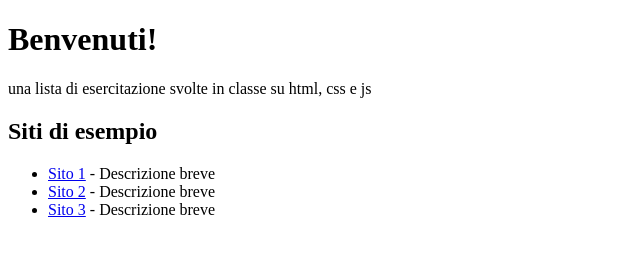
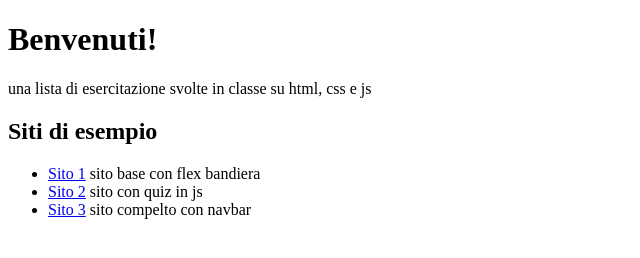
Before and after one commit to professorCrispoltoni/SpiegazioniSitiWeb, a plain HTML site: page index.html in a window 1280 px wide. Shown: the whole page, without its empty margins (0-640 px from the left). Drawn offline with Linux system fonts and the light colour scheme.

Commit message:
Update index.html

```diff
--- a/index.html
+++ b/index.html
@@ -10,9 +10,9 @@
 
     <h2>Siti di esempio</h2>
     <ul>
-        <li><a href="https://professorcrispoltoni.github.io/SpiegazioniSitiWeb/esercitazione%20di%20base%20mario%20rossi/">Sito 1</a> - Descrizione breve</li>
-        <li><a href="https://professorcrispoltoni.github.io/SpiegazioniSitiWeb/esercitazione%20quiz%20basket">Sito 2</a> - Descrizione breve</li>
-        <li><a href="https://professorcrispoltoni.github.io/SpiegazioniSitiWeb/esercitazione%20sito%20kobe/">Sito 3</a> - Descrizione breve</li>
+        <li><a href="https://professorcrispoltoni.github.io/SpiegazioniSitiWeb/esercitazione%20di%20base%20mario%20rossi/">Sito 1</a> sito base con flex bandiera</li>
+        <li><a href="https://professorcrispoltoni.github.io/SpiegazioniSitiWeb/esercitazione%20quiz%20basket/">Sito 2</a> sito con quiz in js</li>
+        <li><a href="https://professorcrispoltoni.github.io/SpiegazioniSitiWeb/esercitazione%20sito%20kobe/">Sito 3</a> sito compelto con navbar </li>
     </ul>
 </body>
 </html>
```
